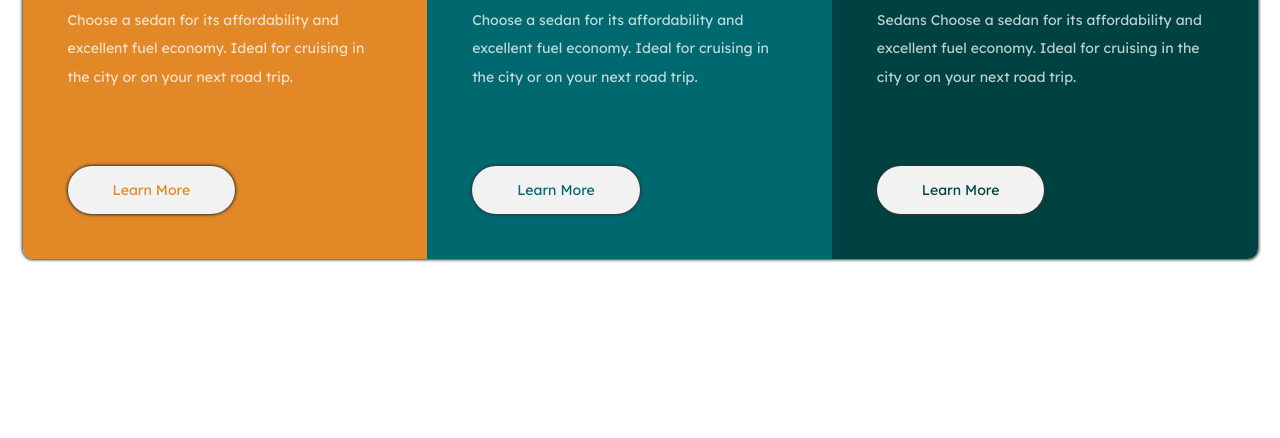
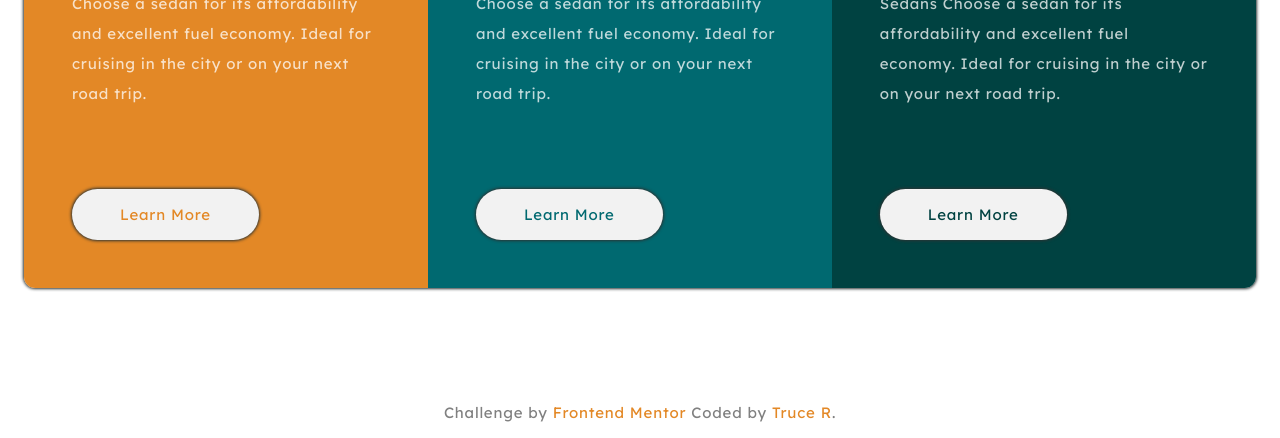
Before and after one commit to DevTruce/3-column-card, a plain HTML site: page index.html in a window 1280 px wide. Shown: the part 362-800 px from the top of the page. Drawn offline with Linux system fonts and the light colour scheme.

Commit message:
minor tweaks + footer

```diff
--- a/index.html
+++ b/index.html
@@ -48,13 +48,15 @@
         <a class="learn-more" ref="#Learn-More">Learn More</a>
       </section>
     </main>
-    <!-- <footer class="attribution">
+    <footer class="attribution">
       <p>
         Challenge by
         <a href="https://www.frontendmentor.io?ref=challenge" target="_blank"
           >Frontend Mentor</a
-        >. Coded by <a href="https://github.com/DevTruce">Truce R</a>.
+        >
+        Coded by
+        <a href="https://github.com/DevTruce" target="_blank">Truce R</a>.
       </p>
-    </footer> -->
+    </footer>
   </body>
 </html>
--- a/style.css
+++ b/style.css
@@ -9,13 +9,9 @@
 }
 
 * {
-  font-family: "Lexend Deca";
-  font-weight: 400;
-  font-size: 0.938rem;
-  color: var(--very-lightgrey);
   margin: 0;
   padding: 0;
-  letter-spacing: 0trem;
+  letter-spacing: 0.05rem;
 }
 
 body {
@@ -23,8 +19,13 @@ body {
   display: flex;
   align-items: center;
   justify-content: center;
+  flex-direction: column;
   background-color: var(--semi-transp);
   box-sizing: border-box;
+  font-family: "Lexend Deca";
+  font-weight: 400;
+  font-size: 0.938rem;
+  color: var(--very-lightgrey);
 }
 
 .container {
@@ -130,6 +131,22 @@ body {
   background-color: var(--very-darkcyan);
 }
 
+.attribution {
+  margin-bottom: 1rem;
+  display: flex;
+  color: grey;
+  align-self: center;
+}
+
+.attribution a {
+  color: var(--bright-orange);
+  text-decoration: none;
+}
+
+.attribution a:hover {
+  font-size: 1.05rem;
+  transition: font-size 250ms ease-in-out;
+}
 /* Tablets */
 @media (min-width: 850px) {
   .container {
@@ -139,6 +156,12 @@ body {
   .learn-more {
     margin-top: 5rem;
   }
+
+  .attribution {
+    position: fixed;
+    bottom: 0;
+    margin-bottom: 1rem;
+  }
 }
 
 /* Desktops */
```
